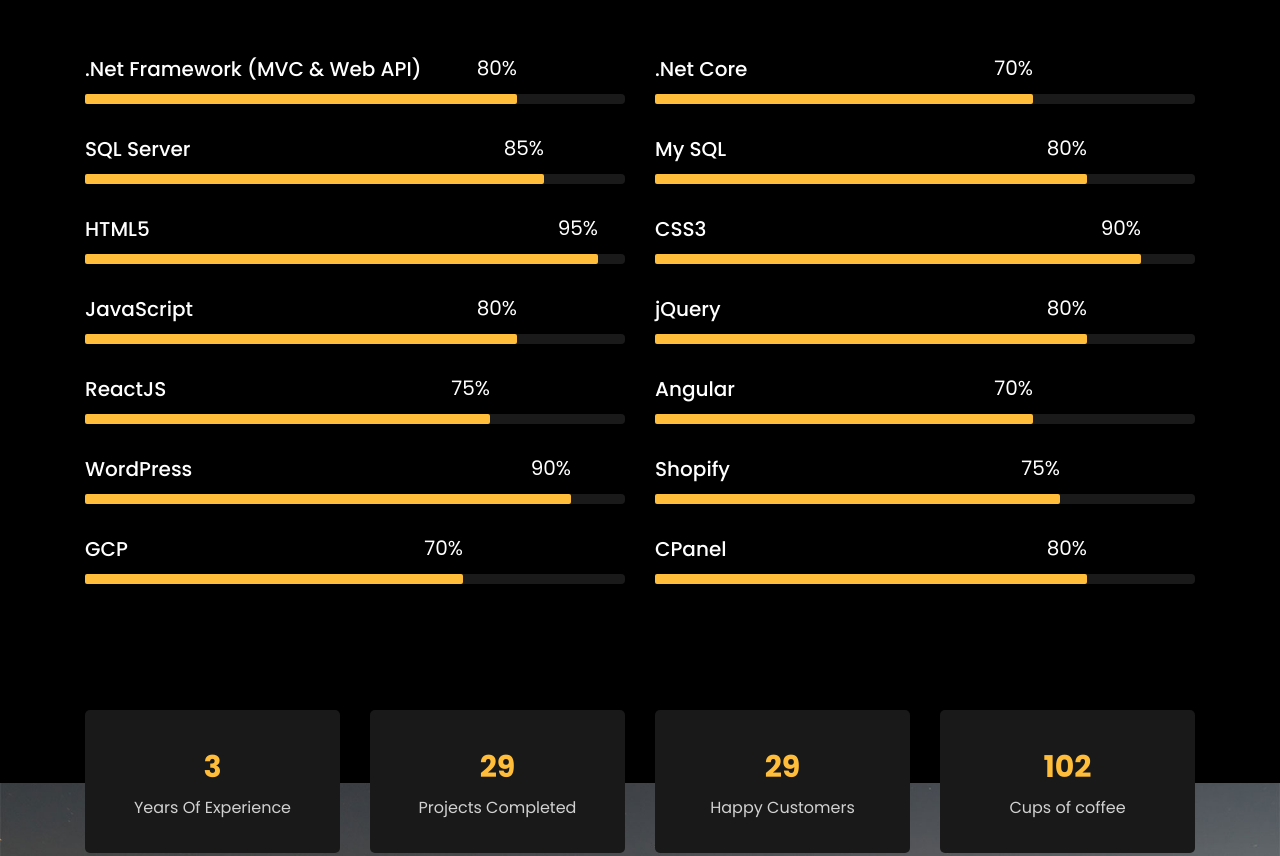
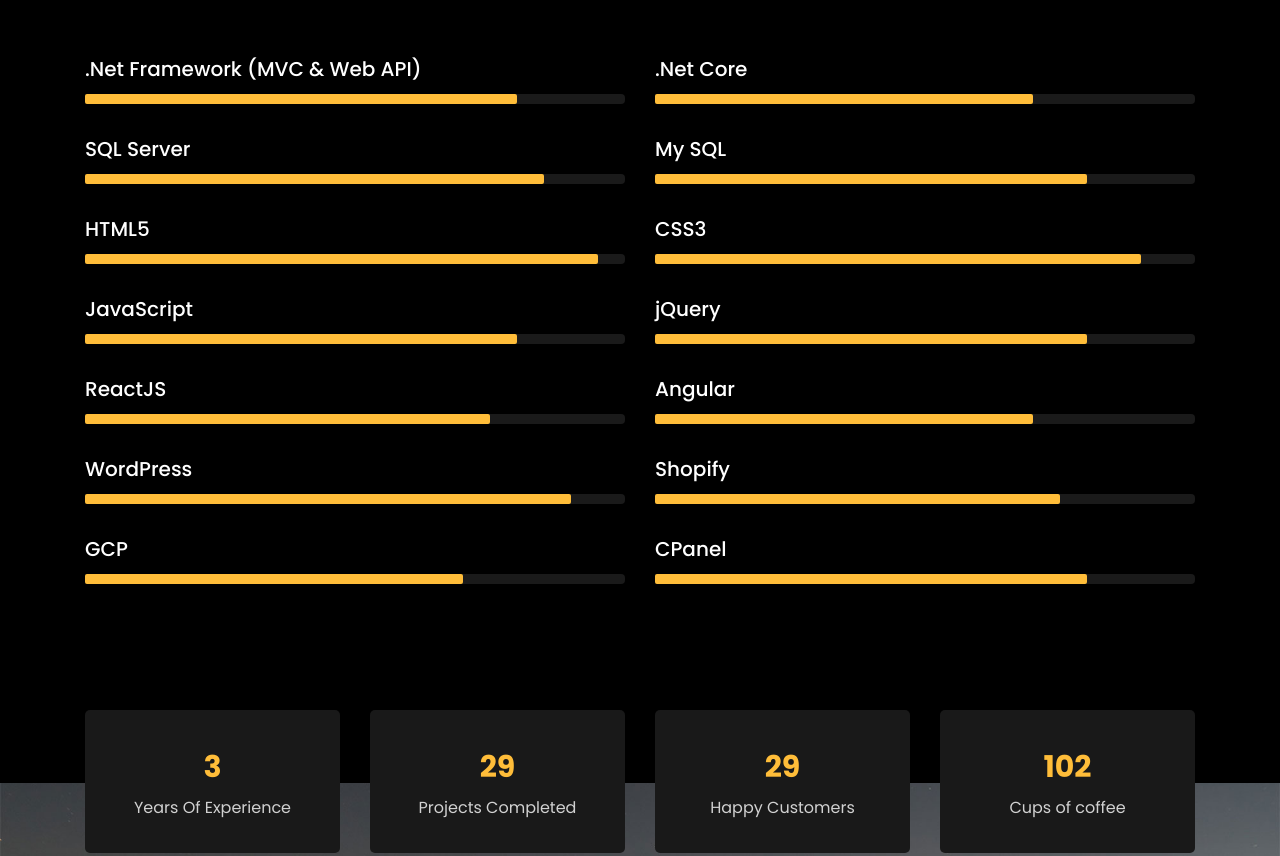
Before and after one commit to khanibrahim/khanibrahim.github.io, a plain HTML site: page index.html in a window 1280 px wide. Shown: the part 3872-4728 px from the top of the page. Drawn offline with Linux system fonts and the light colour scheme; animation ran at ten frames a second; files whose address does not match are found by name.

Commit message:
Update index.html

```diff
--- a/index.html
+++ b/index.html
@@ -342,7 +342,7 @@
                         <h3>.Net Framework (MVC & Web API)</h3>
                         <div class="progress">
                             <div class="progress-bar color-1" role="progressbar" aria-valuenow="80" aria-valuemin="0" aria-valuemax="100" style="width:80%">
-                                <span>80%</span>
+             <!--                   <span>80%</span>-->
                             </div>
                         </div>
                     </div>
@@ -352,7 +352,7 @@
                         <h3>.Net Core</h3>
                         <div class="progress">
                             <div class="progress-bar color-1" role="progressbar" aria-valuenow="70" aria-valuemin="0" aria-valuemax="100" style="width:70%">
-                                <span>70%</span>
+                                <span></span>
                             </div>
                         </div>
                     </div>
@@ -362,7 +362,7 @@
                         <h3>SQL Server</h3>
                         <div class="progress">
                             <div class="progress-bar color-2" role="progressbar" aria-valuenow="85" aria-valuemin="0" aria-valuemax="100" style="width:85%">
-                                <span>85%</span>
+                                <span></span>
                             </div>
                         </div>
                     </div>
@@ -372,7 +372,7 @@
                         <h3>My SQL</h3>
                         <div class="progress">
                             <div class="progress-bar color-2" role="progressbar" aria-valuenow="80" aria-valuemin="0" aria-valuemax="100" style="width:80%">
-                                <span>80%</span>
+                                <span></span>
                             </div>
                         </div>
                     </div>
@@ -382,7 +382,7 @@
                         <h3>HTML5</h3>
                         <div class="progress">
                             <div class="progress-bar color-3" role="progressbar" aria-valuenow="95" aria-valuemin="0" aria-valuemax="100" style="width:95%">
-                                <span>95%</span>
+                                <span></span>
                             </div>
                         </div>
                     </div>
@@ -392,7 +392,7 @@
                         <h3>CSS3</h3>
                         <div class="progress">
                             <div class="progress-bar color-4" role="progressbar" aria-valuenow="90" aria-valuemin="0" aria-valuemax="100" style="width:90%">
-                                <span>90%</span>
+                                <span></span>
                             </div>
                         </div>
                     </div>
@@ -402,7 +402,7 @@
                         <h3>JavaScript</h3>
                         <div class="progress">
                             <div class="progress-bar color-6" role="progressbar" aria-valuenow="80" aria-valuemin="0" aria-valuemax="100" style="width:80%">
-                                <span>80%</span>
+                                <span></span>
                             </div>
                         </div>
                     </div>
@@ -412,7 +412,7 @@
                         <h3>jQuery</h3>
                         <div class="progress">
                             <div class="progress-bar color-6" role="progressbar" aria-valuenow="80" aria-valuemin="0" aria-valuemax="100" style="width:80%">
-                                <span>80%</span>
+                                <span></span>
                             </div>
                         </div>
                     </div>
@@ -422,7 +422,7 @@
                         <h3>ReactJS</h3>
                         <div class="progress">
                             <div class="progress-bar color-6" role="progressbar" aria-valuenow="75" aria-valuemin="0" aria-valuemax="100" style="width:75%">
-                                <span>75%</span>
+                                <span></span>
                             </div>
                         </div>
                     </div>
@@ -432,7 +432,7 @@
                         <h3>Angular</h3>
                         <div class="progress">
                             <div class="progress-bar color-6" role="progressbar" aria-valuenow="70" aria-valuemin="0" aria-valuemax="100" style="width:70%">
-                                <span>70%</span>
+                                <span></span>
                             </div>
                         </div>
                     </div>
@@ -442,7 +442,7 @@
                         <h3>WordPress</h3>
                         <div class="progress">
                             <div class="progress-bar color-5" role="progressbar" aria-valuenow="90" aria-valuemin="0" aria-valuemax="100" style="width:90%">
-                                <span>90%</span>
+                                <span></span>
                             </div>
                         </div>
                     </div>
@@ -452,7 +452,7 @@
                         <h3>Shopify</h3>
                         <div class="progress">
                             <div class="progress-bar color-6" role="progressbar" aria-valuenow="75" aria-valuemin="0" aria-valuemax="100" style="width:75%">
-                                <span>75%</span>
+                                <span></span>
                             </div>
                         </div>
                     </div>
@@ -462,7 +462,7 @@
                         <h3>GCP</h3>
                         <div class="progress">
                             <div class="progress-bar color-1" role="progressbar" aria-valuenow="50" aria-valuemin="0" aria-valuemax="100" style="width:70%">
-                                <span>70%</span>
+                                <span></span>
                             </div>
                         </div>
                     </div>
@@ -472,7 +472,7 @@
                         <h3>CPanel</h3>
                         <div class="progress">
                             <div class="progress-bar color-1" role="progressbar" aria-valuenow="80" aria-valuemin="0" aria-valuemax="100" style="width:80%">
-                                <span>80%</span>
+                                <span></span>
                             </div>
                         </div>
                     </div>
```
